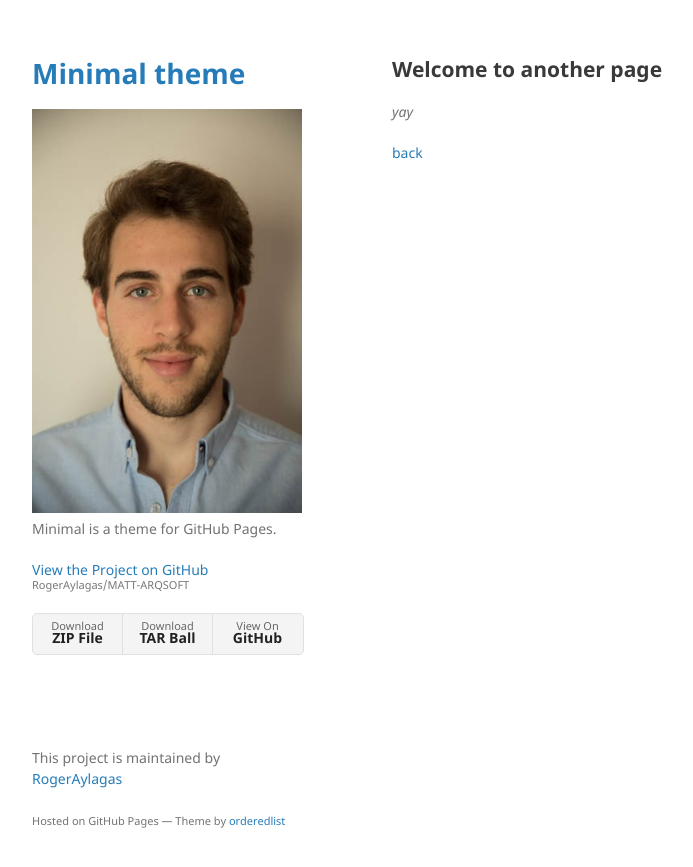
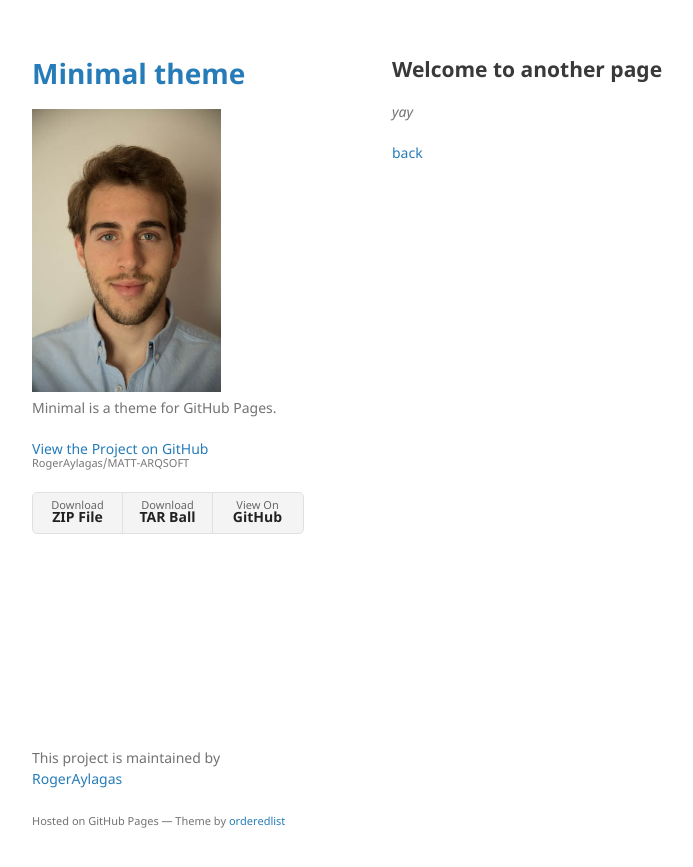
Before and after one commit to RogerAylagas/MATT-ARQSOFT, a Jekyll site: the page built from another-page.md, in a window 1280 px wide. Shown: the top 867 px of the page, without its empty margins (178-871 px from the left). Built offline with Jekyll 4.4.1, drawn with Linux system fonts in a browser that asks for light colours; our own code applies the rules of GitHub Pages for plain Markdown files.

```diff
--- a/_layouts/default.html
+++ b/_layouts/default.html
@@ -1,4 +1,5 @@
 <!DOCTYPE html>
+
 <html lang="{{ site.lang | default: "en-US" }}">
   <head>
     <meta charset="UTF-8">
@@ -17,7 +18,7 @@
         <h1><a href="{{ "/" | absolute_url }}">{{ site.title | default: site.github.repository_name }}</a></h1>
 
         {% if site.profile_img %}
-          <img src="{{site.profile_img | relative_url}}" alt="Profile Image" />
+          <img src="{{site.profile_img | relative_url}}" alt="Profile Image" width="70%" height="70%"/>
         {% endif %}
 
         <p>{{ site.description | default: site.github.project_tagline }}</p>
```
